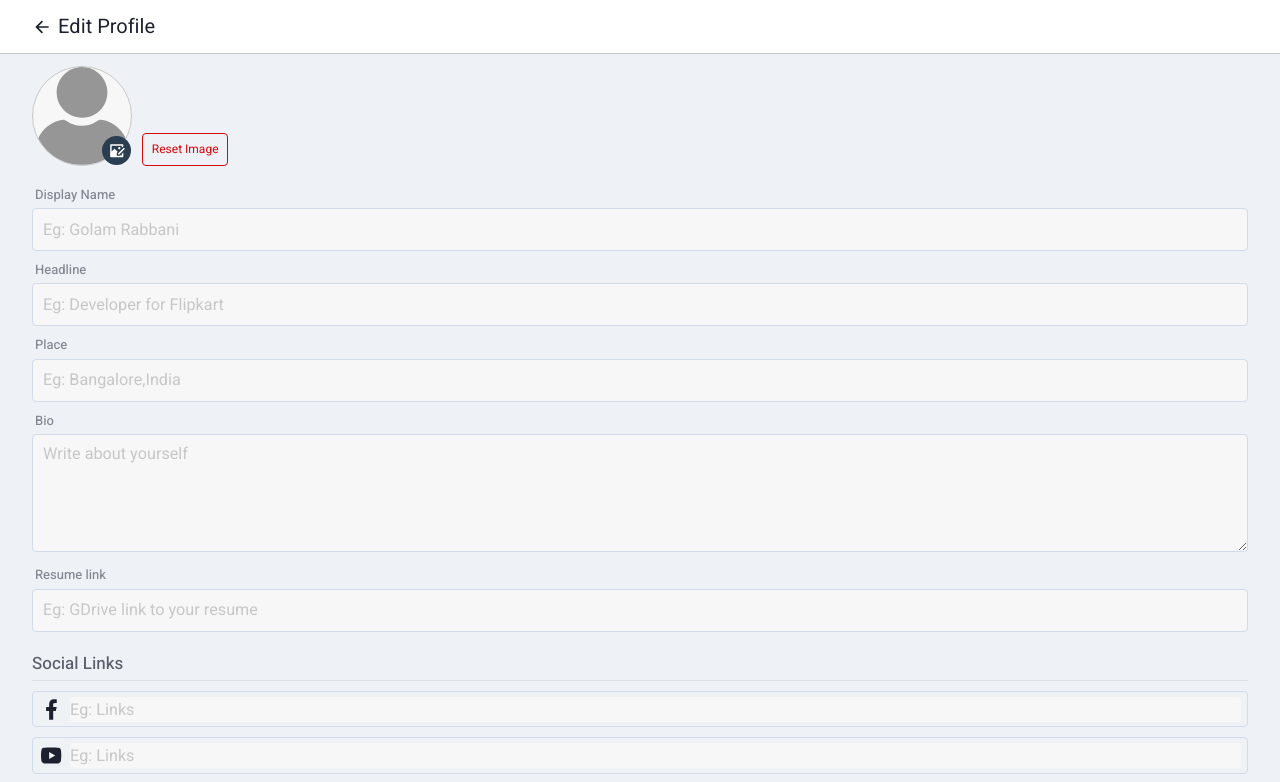
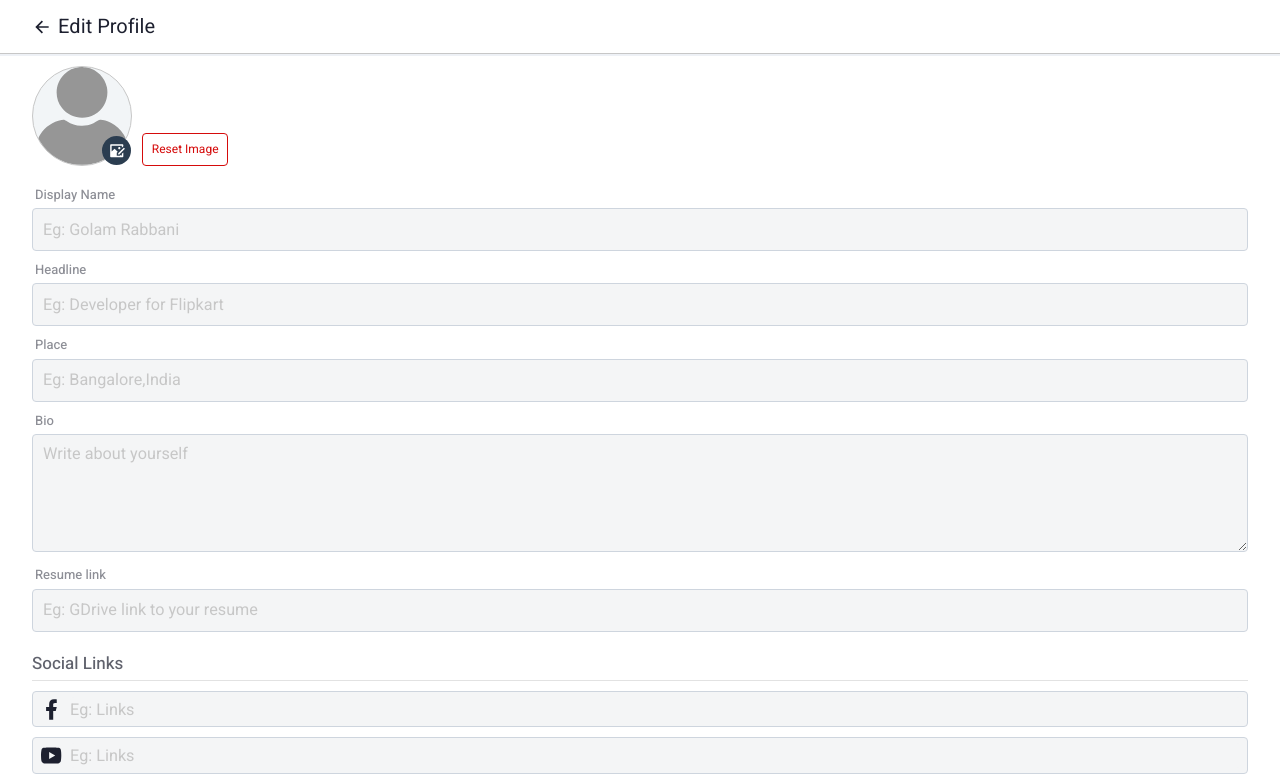
Before and after one commit to canwebe/UpDash, a Next.js app: page /edit/profile in a window 1280 px wide. Shown: the top 782 px of the page. Built offline with nearby package versions, Linux system fonts and the light colour scheme; no server answers.

Commit message:
👌 IMPROVE: input color and label styling

```diff
--- a/components/formDiv/formDiv.module.css
+++ b/components/formDiv/formDiv.module.css
@@ -6,3 +6,7 @@
   opacity: 0.5;
   font-weight: 500;
 }
+
+.formDiv:focus-within .formDiv_lablel {
+  opacity: 1;
+}
--- a/components/formDiv/index.jsx
+++ b/components/formDiv/index.jsx
@@ -2,7 +2,7 @@ import s from './formDiv.module.css'
 
 export default function FormDiv({ label, idFor, children }) {
   return (
-    <div>
+    <div className={s.formDiv}>
       <label className={s.formDiv_lablel} htmlFor={idFor}>
         {label}
       </label>
--- a/components/rootWrapper/index.jsx
+++ b/components/rootWrapper/index.jsx
@@ -50,7 +50,7 @@ export default function RootWrapper({ children }) {
 
   console.table(table)
 
-  if (!authReady) {
+  if (!authReady || userDataLoading) {
     return <FullLoading />
   }
 
--- a/components/socialInput/socialInput.module.css
+++ b/components/socialInput/socialInput.module.css
@@ -2,7 +2,7 @@
   display: flex;
   align-items: center;
   gap: 0.7rem;
-  background-color: var(--color-grey-3-dark);
+  background-color: var(--color-input);
   padding: 0.45em 0.56em;
   border-radius: 0.4rem;
   border: 0.1rem solid var(--color-inputBorder);
@@ -18,5 +18,5 @@
 }
 
 .inputWrapper:focus-within {
-  border-color: var(--color-inputBorder-active);
+  border-color: var(--color-black);
 }
--- a/styles/EditProfile.module.css
+++ b/styles/EditProfile.module.css
@@ -1,5 +1,5 @@
 .editProfileBody {
-  /* background-color: white; */
+  background-color: white;
   margin-top: 0.2rem;
   min-height: calc(100dvh - 5.4rem - 0.2rem);
   padding-block: 1rem 8rem;
--- a/styles/globals.css
+++ b/styles/globals.css
@@ -6,12 +6,12 @@
   --color-bg: hsl(216, 30%, 95%);
   --color-grey-1: hsl(216, 25%, 84%);
   --color-grey-2: hsl(0, 0%, 78%);
-  --color-grey-3: hsl(210, 10%, 97%);
+  --color-grey-3: hsl(210, 23%, 96%);
   --color-grey-3-dark: hsl(210, 23%, 95%);
   --color-grey-4: hsl(216, 30%, 85%);
   --color-grey-5: hsl(216, 30%, 80%);
-  --color-inputBorder: hsl(216, 38%, 87%);
-  --color-inputBorder-active: hsl(210, 29%, 50%);
+  --color-inputBorder: hsl(216, 20%, 84%);
+  --color-input: hsl(210, 10%, 96%);
   --color-secondary: hsl(0, 86%, 69%);
   --color-secondary-deep: hsl(6, 78%, 57%);
 }
@@ -172,7 +172,7 @@ select,
 textarea {
   outline: none;
   border: none;
-  background-color: var(--color-grey-3);
+  background-color: var(--color-input);
   font-size: 1.8rem;
   width: 100%;
   padding: 0.44em 0.56em;
@@ -191,7 +191,7 @@ textarea {
 
 input:is(:active, :focus),
 textarea:is(:active, :focus) {
-  border-color: var(--color-inputBorder-active);
+  border-color: var(--color-black);
 }
 
 /* Utility Class */
```
